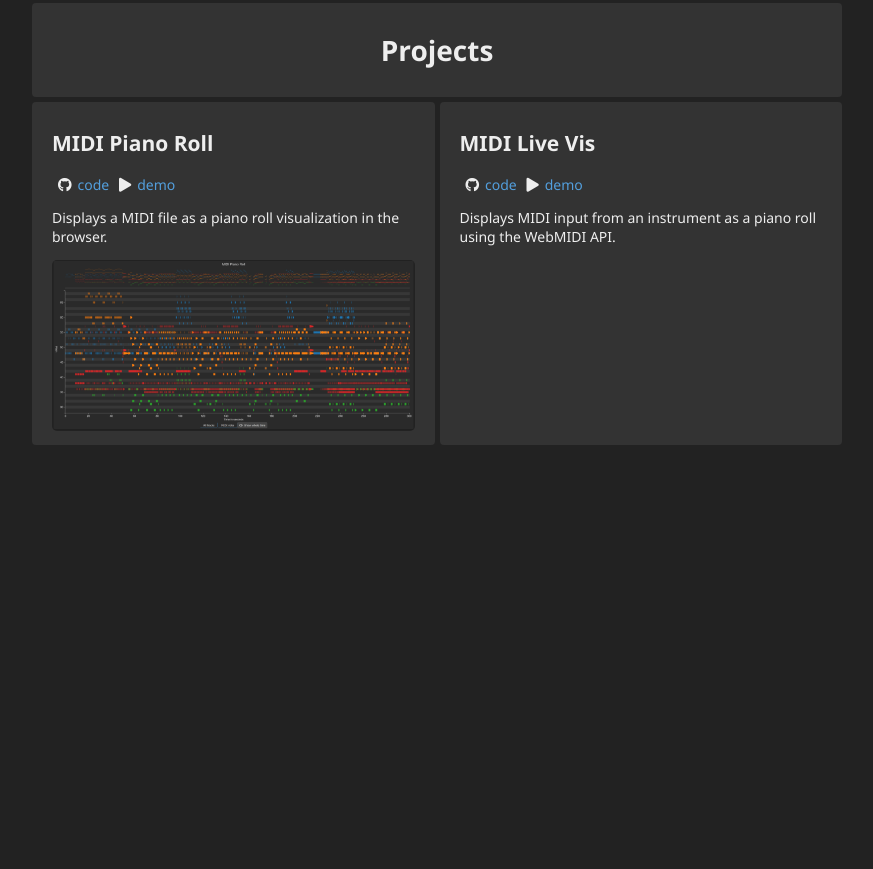
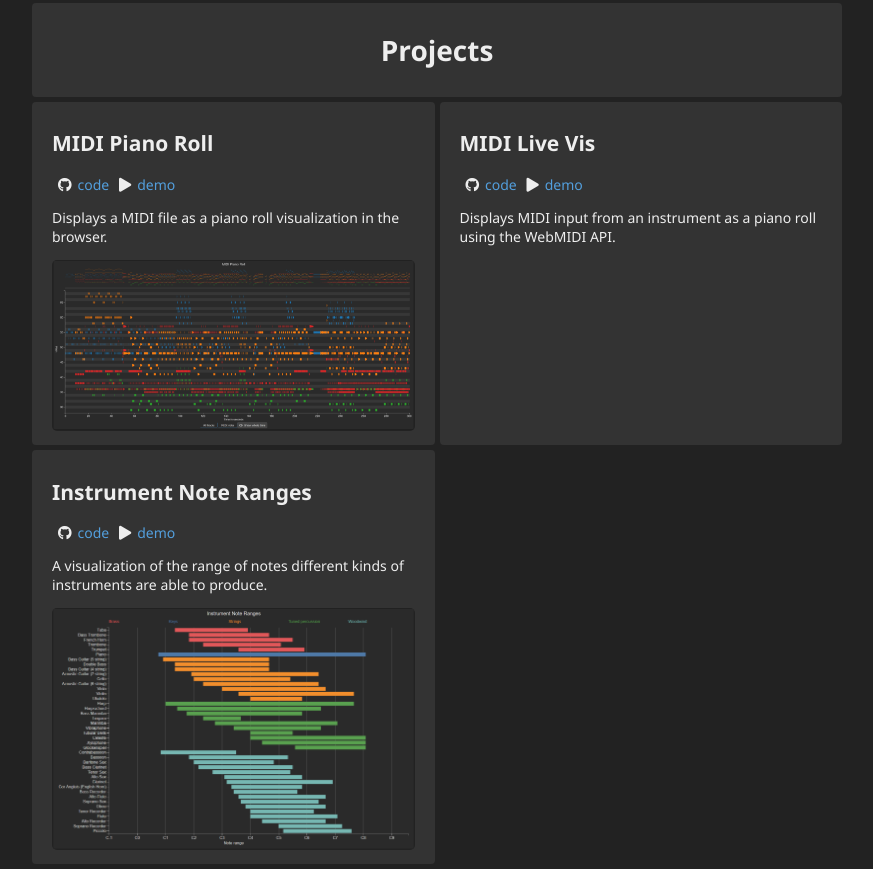
Before and after one commit to fheyen/fheyen.github.io, a plain HTML site: page index.html in a window 1280 px wide. Shown: the part 1466-2335 px from the top of the page, without its empty margins (293-1166 px from the left). Before the commit the page ends 1916 px from the top, so only its background shows below. Drawn offline with Linux system fonts and the light colour scheme.

Commit message:
added instrument-note-ranges

```diff
--- a/index.html
+++ b/index.html
@@ -134,6 +134,22 @@
                     Displays MIDI input from an instrument as a piano roll using the WebMIDI API.
                 </p>
             </section>
+
+            <section>
+                <h2>Instrument Note Ranges</h2>
+                <p>
+                    <a href='https://github.com/fheyen/instrument-note-ranges'>
+                        <i class="fab fa-github"></i>code
+                    </a>
+                    <a href='https://fheyen.github.io/instrument-note-ranges'>
+                        <i class="fas fa-play"></i>demo
+                    </a>
+                </p>
+                <p>
+                    A visualization of the range of notes different kinds of instruments are able to produce.
+                </p>
+                <img src="./files/projects/instrument-note-ranges.png" width="100%">
+            </section>
         </article>
 
     </main>
```
Also changed, not shown: files/projects/instrument-note-ranges.png (added).
